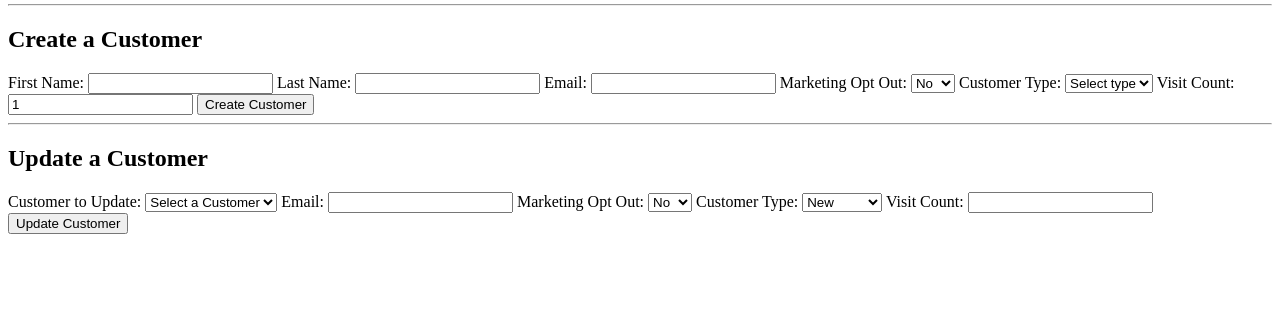
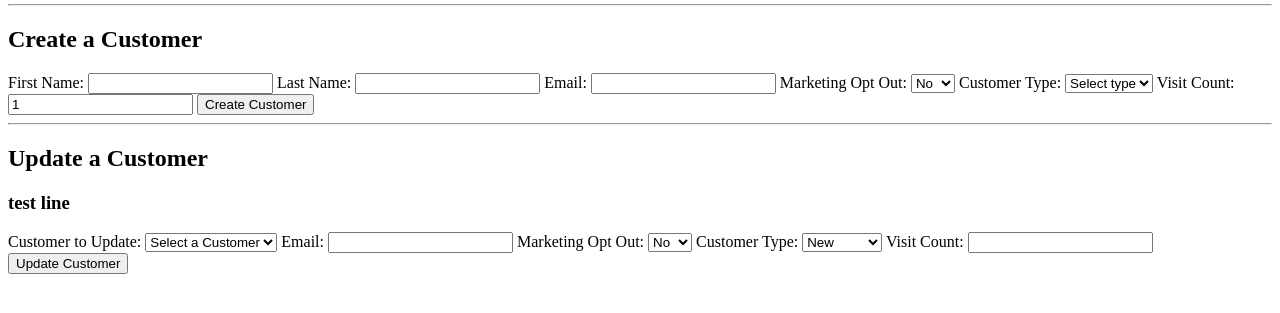
Before and after one commit to avu33/CS340, a Flask app: page /customers in a window 1280 px wide. Shown: the part 251-564 px from the top of the page. Run offline with Flask 3, Linux system fonts and the light colour scheme; data comes from the database, SQL or seed files in the repository; data that the repository does not hold is empty; some libraries are stand-ins or nearby versions.

Commit message:
test line on customers

```diff
--- a/SQLurp_the_Pho/templates/customers.j2
+++ b/SQLurp_the_Pho/templates/customers.j2
@@ -76,6 +76,8 @@
 
 {# UPDATE form #}
 <h2>Update a Customer</h2>
+<h3>test line</h3>
+
 <form class="cuForm" method="POST" action="/update-customer">
   <label for="customerID">Customer to Update:</label>
   <select name="customerID" id="customerID" required>
@@ -88,7 +90,7 @@
   </select>
 
   <label for="email">Email: </label>
-  <input type="email" name="email" id="email">
+  <input type="email" name="email" id=" email">
 
   <label for="marketingOptOut">Marketing Opt Out:</label>
   <select name="marketingOptOut" id="marketingOptOut">
```
